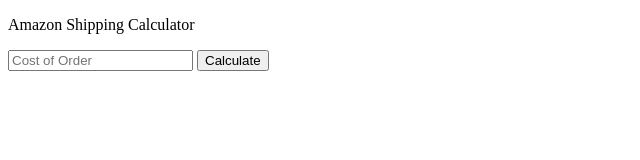
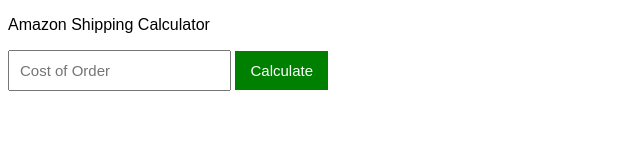
Before and after one commit to SonOfChrist/Amazon_Shipping_Calc, a plain HTML site: page index.html in a window 1280 px wide. Shown: the whole page, without its empty margins (0-640 px from the left). Drawn offline with Linux system fonts and the light colour scheme.

Commit message:
Updates/Index/Css

```diff
--- a/index.html
+++ b/index.html
@@ -4,15 +4,16 @@
     <meta charset="UTF-8">
     <meta name="viewport" content="width=device-width, initial-scale=1.0">
     <title>Shipping-Calculator</title>
+    <link rel="stylesheet" href="style.css">
 </head>
 <body>
     <p>Amazon Shipping Calculator</p>
-    <input class="js-cost-input" type="text" placeholder="Cost of Order" onkeydown="
+    <input class="js-cost-input cost-input" type="text" placeholder="Cost of Order" onkeydown="
     handleCostKeyDown(event);
     ">
     <button onclick= "
      calculateTotal();
-    " >Calculate</button>
+    " class="calculate-button" >Calculate</button>
 
     <p class="js-total-cost"></p>
     <script src="main.js"></script>
--- a/style.css
+++ b/style.css
@@ -1,3 +1,15 @@
 body {
     font-family: Arial, Helvetica, sans-serif;
 }
+.cost-input {
+    font-size: 15px;
+    padding: 10px;
+}
+.calculate-button {
+    background-color: green;
+    color: white;
+    border: none;
+    font-size: 15px;
+    padding: 11px 15px;
+    cursor: pointer;
+}
```
